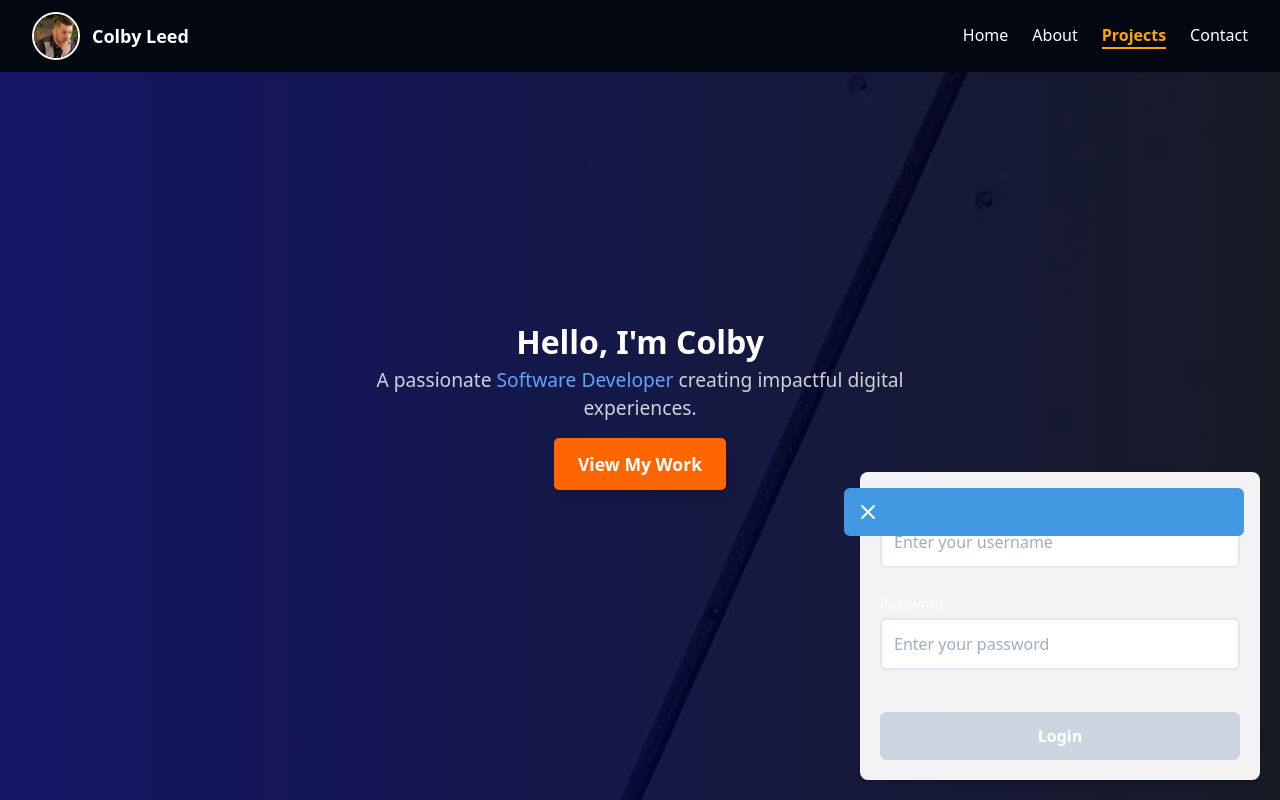
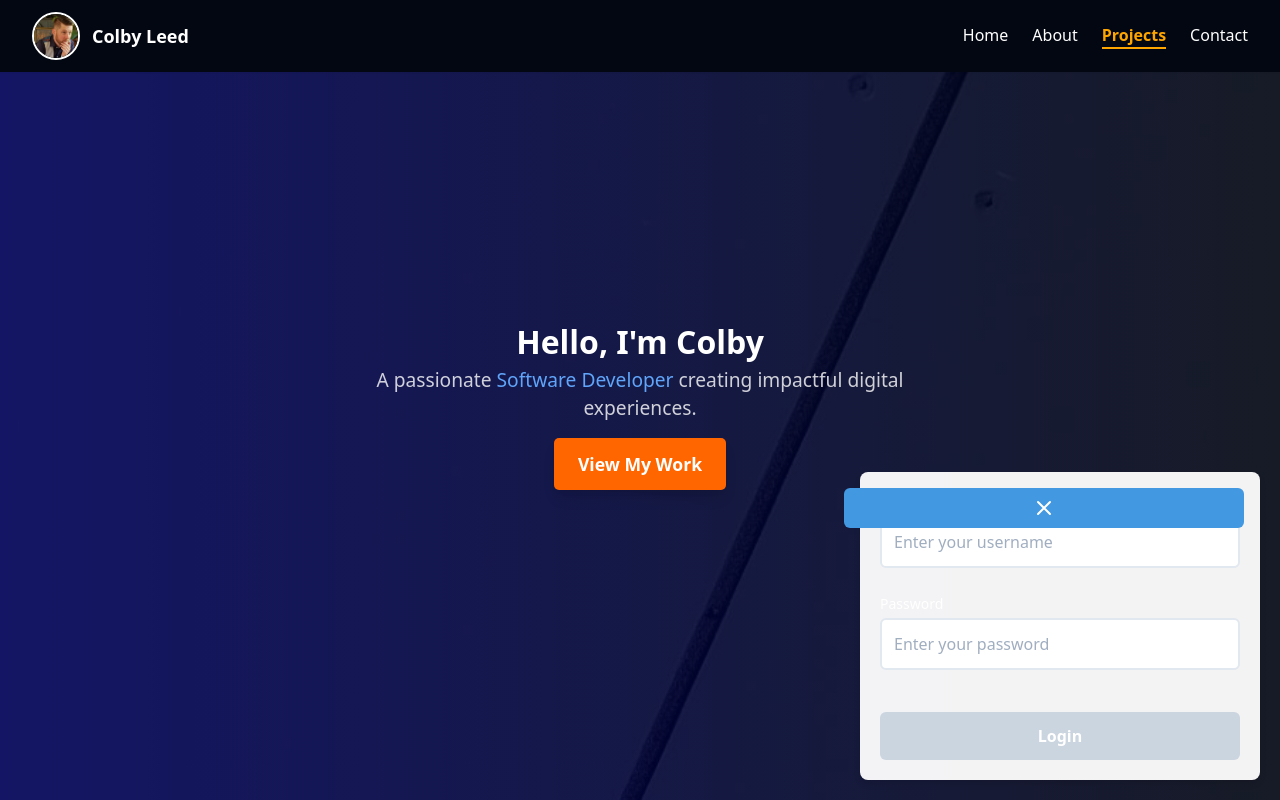
Before and after one commit to CTLeed/Portfolio, an Angular app in the folder frontend/: page /login in a window 1280 px wide. Shown: the top 800 px of the page. Built offline with nearby package versions, Linux system fonts and the light colour scheme; no server answers.

Commit message:
login component change

```diff
--- a/frontend/src/app/app.component.html
+++ b/frontend/src/app/app.component.html
@@ -1,5 +1,5 @@
 <ng-container *ngIf="!isAdminRoute">
-  <div class="page-wrapper relative bg-gradient-to-r from-bg-blue to-bg-black overflow-hidden">
+  <div class="page-wrapper relative bg-gradient-to-r from-bg-blue to-bg-black overflow-hidden snap-y snap-mandatory scroll-smooth">
     <!-- <div class="background-overlay"></div>  -->
     <div class="absolute bg-cover bg-center inset-0 bg-[url('/abstract-background.jpg')] opacity-20 overflow-x-clip"></div>
 
--- a/frontend/src/app/features/login/login.component.html
+++ b/frontend/src/app/features/login/login.component.html
@@ -1,11 +1,11 @@
 <section id="login" class="relative">
   <button
     (click)="close()"
-    class="absolute top-4 right-4 text-gray-500 hover:text-gray-700 focus:outline-none"
+    class="absolute top-4 right-4 w-10 h-10 flex items-center justify-center rounded-full bg-white/10 hover:bg-white/20 text-white transition-all duration-200 focus:outline-none focus:ring-2 focus:ring-white focus:ring-offset-2 focus:ring-offset-gray-900"
     aria-label="Close login form"
   >
-    <svg class="w-6 h-6" fill="none" stroke="currentColor" viewBox="0 0 24 24">
-      <path stroke-linecap="round" stroke-linejoin="round" stroke-width="2" d="M6 18L18 6M6 6l12 12"></path>
+    <svg class="w-6 h-6" fill="none" stroke="currentColor" viewBox="0 0 24 24" stroke-width="2">
+      <path stroke-linecap="round" stroke-linejoin="round" d="M6 18L18 6M6 6l12 12" />
     </svg>
   </button>
 
```
